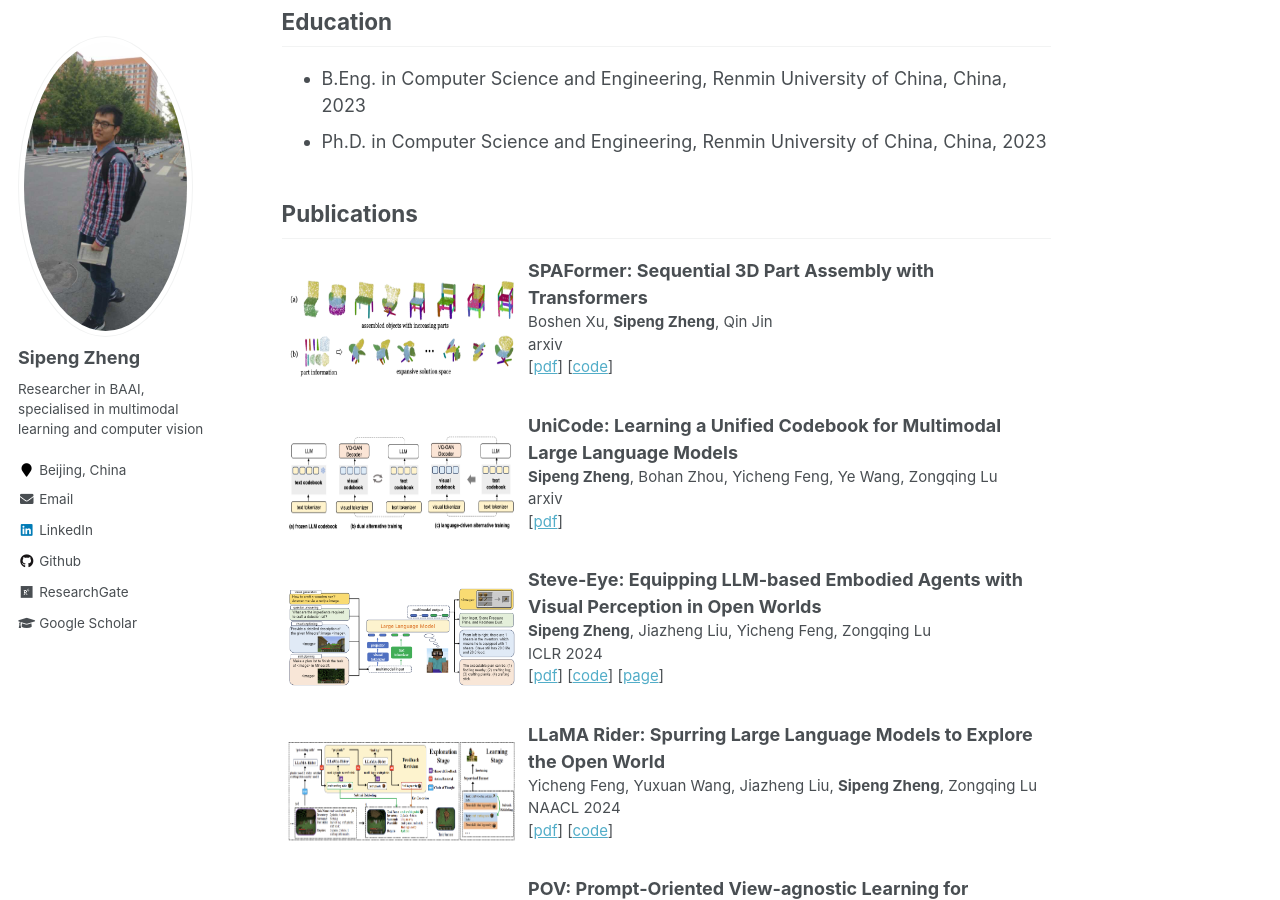
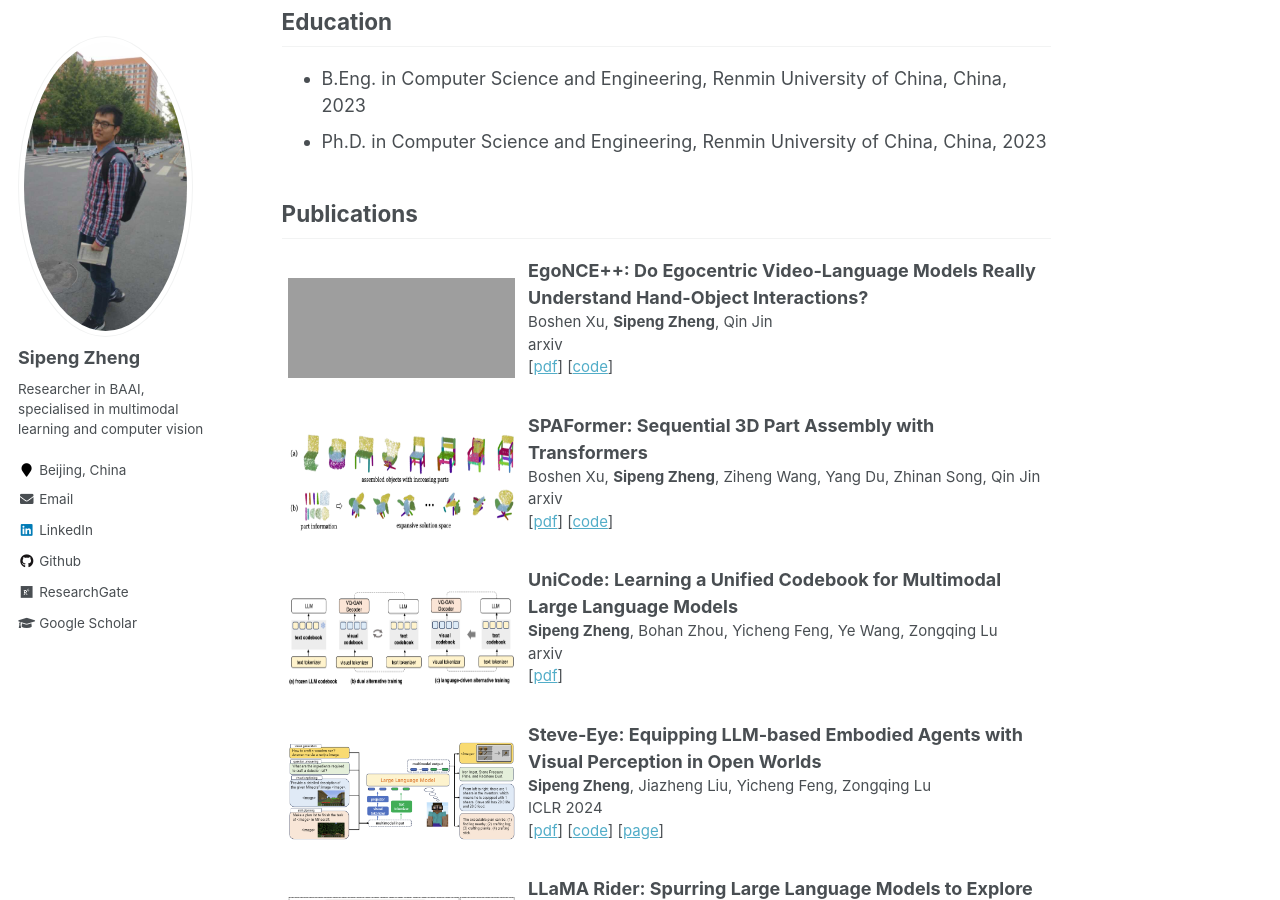
Before and after one commit to zhengsipeng/zhengsipeng.github.io, a Jekyll site: the page built from _pages/about.md, in a window 1280 px wide and 900 px high, scrolled down 978 px. Built offline with Jekyll 4.4.1, drawn with Linux system fonts in a browser that asks for light colours; grey boxes are pictures that could not be loaded.

Commit message:
Update about.md

```diff
--- a/_pages/about.md
+++ b/_pages/about.md
@@ -43,13 +43,25 @@ For more details, please refer to my [CV](http://zhengsipeng.github.io/files/cv_
 <table border="0" style="border:none; width: 100%;">
 
 <tr style="border: none;">
-  <td style="border: none;"> <img src="./images/pubs/spaformer_24.png" style="height: 100px; width: 500px;"/></td>
+  <td style="border: none;"> <img src="./images/pubs/egonce_24.png" style="height: 100px; width: 500px;"/></td>
   <td style="border: none;">
-        <p style="font-size: 15px"><b style="font-size: 18px">SPAFormer: Sequential 3D Part Assembly with Transformers</b><br>
+        <p style="font-size: 15px"><b style="font-size: 18px">EgoNCE++: Do Egocentric Video-Language Models Really Understand Hand-Object Interactions?</b><br>
         Boshen Xu, <b>Sipeng Zheng</b>, Qin Jin<br>
         arxiv<br>
         [<a target="_blank" href="https://arxiv.org/pdf/2403.05874.pdf">pdf</a>]
         [<a target="_blank" href="https://github.com/xuboshen/SPAFormer">code</a>]
+        </p>
+  </td>
+</tr>
+
+<tr style="border: none;">
+  <td style="border: none;"> <img src="./images/pubs/spaformer_24.png" style="height: 100px; width: 500px;"/></td>
+  <td style="border: none;">
+        <p style="font-size: 15px"><b style="font-size: 18px">SPAFormer: Sequential 3D Part Assembly with Transformers</b><br>
+        Boshen Xu, <b>Sipeng Zheng</b>, Ziheng Wang, Yang Du, Zhinan Song, Qin Jin<br>
+        arxiv<br>
+        [<a target="_blank" href="https://arxiv.org/html/2405.17719v1">pdf</a>]
+        [<a target="_blank" href="[https://github.com/xuboshen/SPAFormer](https://github.com/xuboshen/EgoNCEpp)">code</a>]
         </p>
   </td>
 </tr>
```
